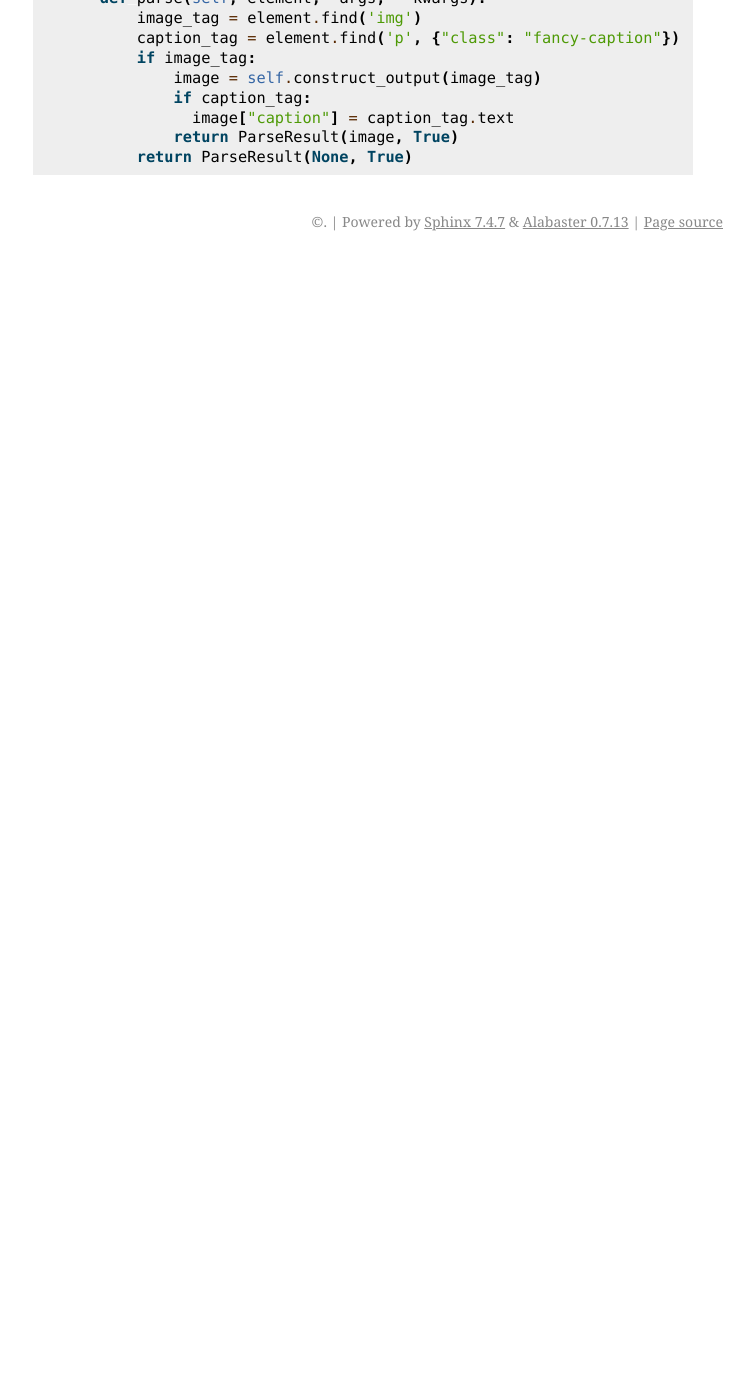
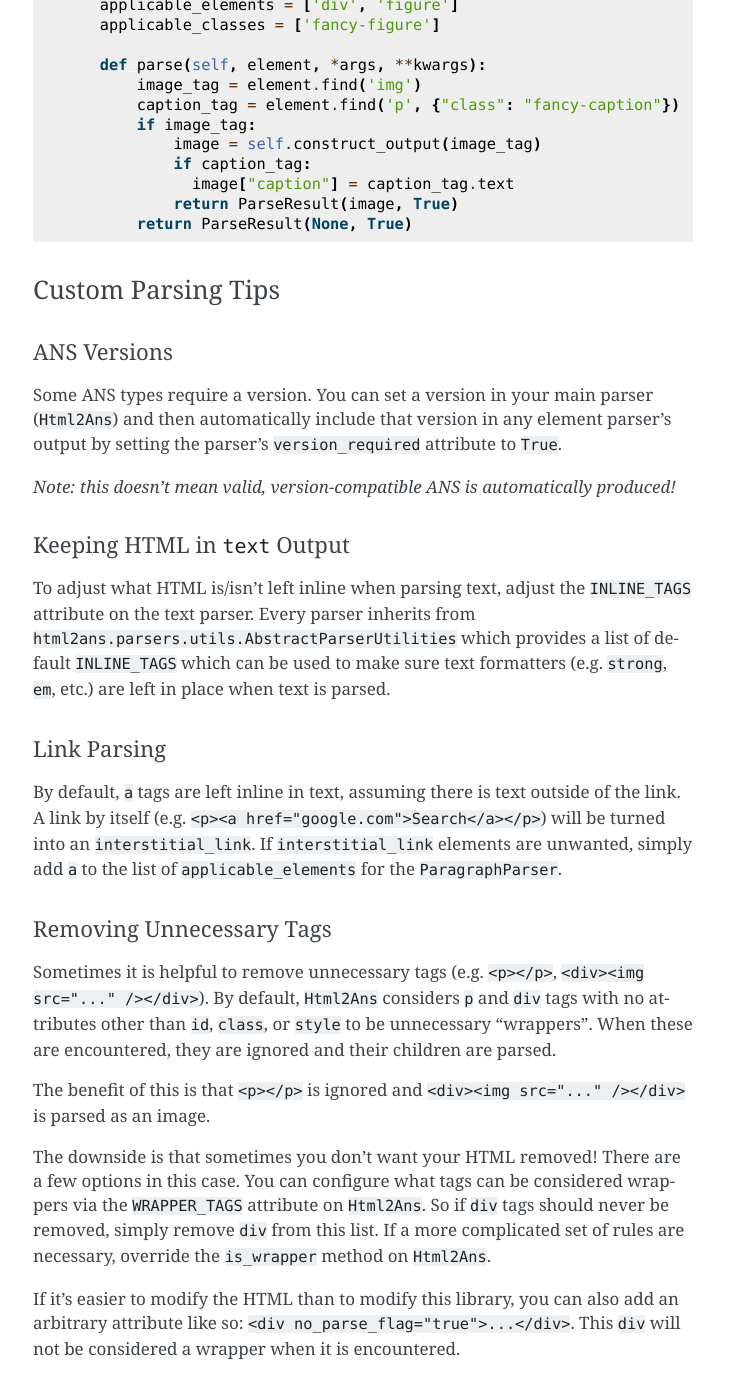
Before and after one commit to washingtonpost/html2ans, a Sphinx documentation site: the page built from docs/index.rst, in a window 1280 px wide and 1400 px high, scrolled down 1743 px. Shown: the whole window, without its empty margins (387-1141 px from the left). Built offline with Sphinx 7.4.7, drawn with Linux system fonts in a browser that asks for light colours; before the commit the page ends 2004 px from its top, so only the background shows below that; some of the changed text lies outside the part shown.

Commit message:
Added Custom Parsing Tips to readme and other small docs updates; added python 3.7 support

```diff
--- a/README.rst
+++ b/README.rst
@@ -59,6 +59,8 @@ parsers ``Html2Ans`` will use like so:
     parser.generate_ans(your_html_here)
 
 
+The types of items your parser can parse should be listed in its ``applicable_elements`` attribute.
+
 The default parser class (``DefaultHtmlAnsParser`` or ``Html2Ans``) has parsers for text, links, images, various social media embeds, etc.
 
 
@@ -90,7 +92,7 @@ The default image parser ``html2ans.parsers.image.ImageParser`` applies to html
     from html2ans.parsers.base import ParseResult
 
     class YourCustomImageParser(ImageParser):
-        applicable_elements = ['div']
+        applicable_elements = ['div', 'figure']
         applicable_classes = ['fancy-figure']
 
         def parse(self, element, *args, **kwargs):
@@ -102,3 +104,38 @@ The default image parser ``html2ans.parsers.image.ImageParser`` applies to html
                   image["caption"] = caption_tag.text
                 return ParseResult(image, True)
             return ParseResult(None, True)
+
+
+Custom Parsing Tips
+~~~~~~~~~~~~~~~~~~~
+
+ANS Versions
+^^^^^^^^^^^^
+
+Some ANS types require a version. You can set a version in your main parser (``Html2Ans``) and then automatically include that version in any element parser's output by setting the parser's ``version_required`` attribute to ``True``.
+
+*Note: this doesn't mean valid, version-compatible ANS is automatically produced!*
+
+
+Keeping HTML in ``text`` Output
+^^^^^^^^^^^^^^^^^^^^^^^^^^^^^^^
+
+To adjust what HTML is/isn't left inline when parsing text, adjust the ``INLINE_TAGS`` attribute on the text parser. Every parser inherits from ``html2ans.parsers.utils.AbstractParserUtilities`` which provides a list of default ``INLINE_TAGS`` which can be used to make sure text formatters (e.g. ``strong``, ``em``, etc.) are left in place when text is parsed.
+
+
+Link Parsing
+^^^^^^^^^^^^
+
+By default, ``a`` tags are left inline in text, assuming there is text outside of the link. A link by itself (e.g. ``<p><a href="google.com">Search</a></p>``) will be turned into an ``interstitial_link``. If ``interstitial_link`` elements are unwanted, simply add ``a`` to the list of ``applicable_elements`` for the ``ParagraphParser``.
+
+
+Removing Unnecessary Tags
+^^^^^^^^^^^^^^^^^^^^^^^^^
+
+Sometimes it is helpful to remove unnecessary tags (e.g. ``<p></p>``, ``<div><img src="..." /></div>``). By default, ``Html2Ans`` considers ``p`` and ``div`` tags with no attributes other than ``id``, ``class``, or ``style`` to be unnecessary "wrappers". When these are encountered, they are ignored and their children are parsed.
+
+The benefit of this is that ``<p></p>`` is ignored and ``<div><img src="..." /></div>`` is parsed as an image.
+
+The downside is that sometimes you don't want your HTML removed! There are a few options in this case. You can configure what tags can be considered wrappers via the ``WRAPPER_TAGS`` attribute on ``Html2Ans``. So if ``div`` tags should never be removed, simply remove ``div`` from this list. If a more complicated set of rules are necessary, override the ``is_wrapper`` method on ``Html2Ans``.
+
+If it's easier to modify the HTML than to modify this library, you can also add an arbitrary attribute like so: ``<div no_parse_flag="true">...</div>``. This ``div`` will not be considered a wrapper when it is encountered.
--- a/setup.py
+++ b/setup.py
@@ -61,7 +61,8 @@ setup(
         'Programming Language :: Python :: 2.7',
         'Programming Language :: Python :: 3',
         'Programming Language :: Python :: 3.5',
-        'Programming Language :: Python :: 3.6'
+        'Programming Language :: Python :: 3.6',
+        'Programming Language :: Python :: 3.7'
     ],
     description='Convert HTML to ANS',
     long_description=LONG_DESCRIPTION,
```
Also changed, not shown: docs/parsers/text_parser.rst (+8 -2 lines), 3 other files.
